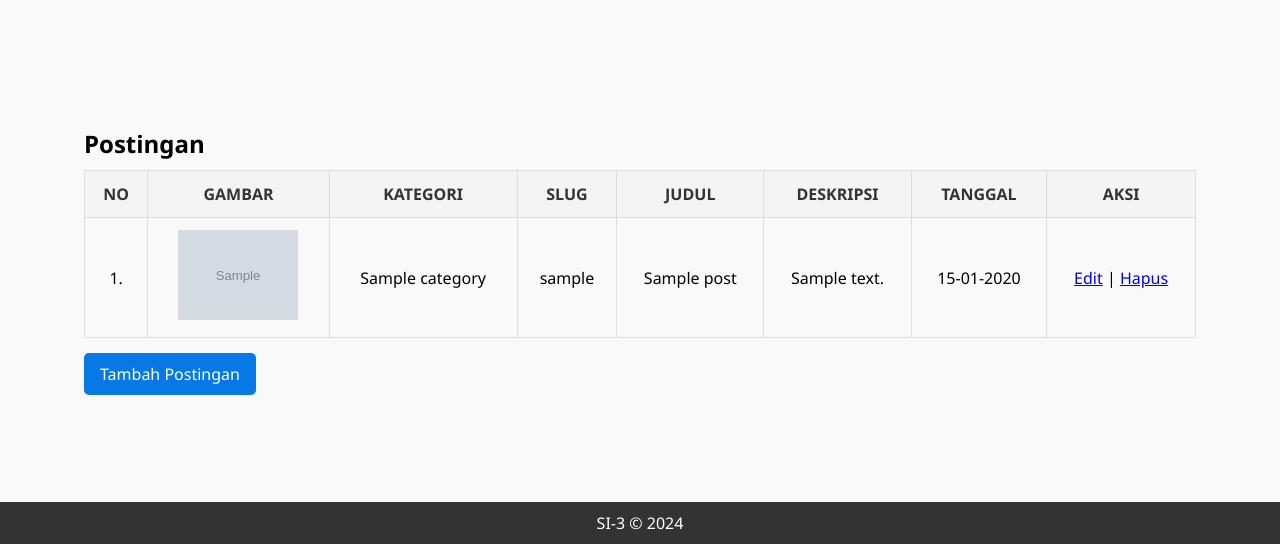
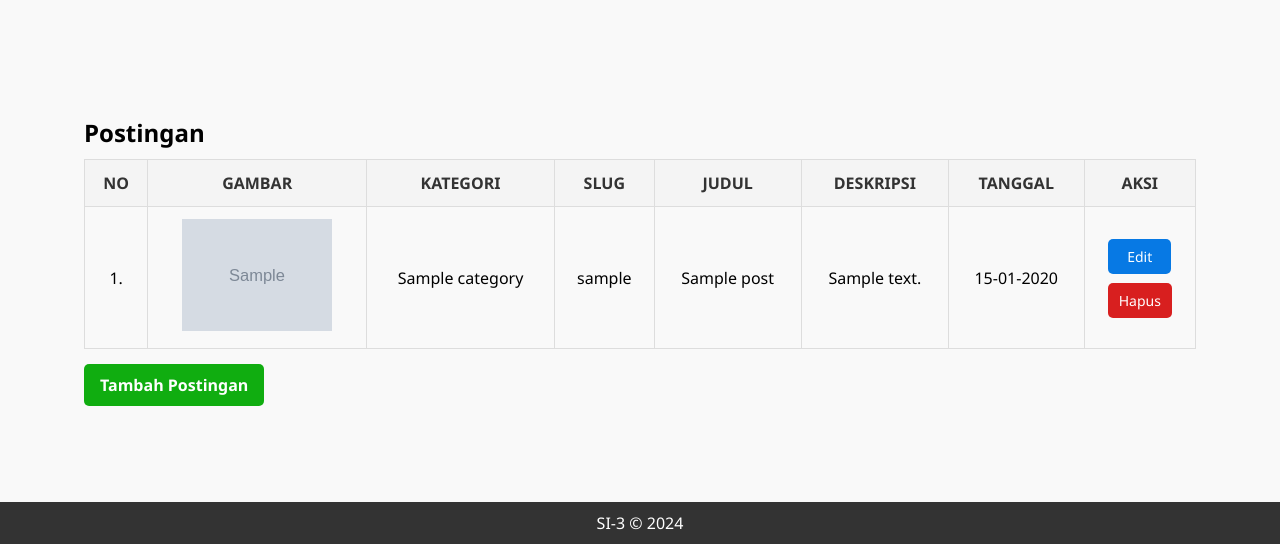
Before and after one commit to handikatriarlan/cerita-si3, a PHP site: page /post.php in a window 1280 px wide. Shown: the part 256-800 px from the top of the page. Run offline with PHP 8.4, Linux system fonts and the light colour scheme; the visitor is signed in with stand-in values (Sample User, id 1); tables that the repository leaves empty or names only in its code hold one stand-in row (values such as "Sample post"); grey boxes marked "Sample" are stand-in pictures.

Commit message:
add styling

```diff
--- a/album.php
+++ b/album.php
@@ -53,8 +53,10 @@ $result = $conn->query($sql);
                 }
                 echo   "</td>
                         <td>
-                        <a href='edit_album.php?id={$row['album_id']}'>Edit</a> |
-                            <a href='album.php?delete={$row['album_id']}' onclick='return confirm(\"Apakah Anda yakin ingin menghapus album ini?\")'>Hapus</a>
+                        <a class='button-edit' href='edit_album.php?id={$row['album_id']}'>Edit</a>
+                        <br>
+                        <br>
+                        <a class='button-delete' href='album.php?delete={$row['album_id']}' onclick='return confirm(\"Apakah Anda yakin ingin menghapus album ini?\")'>Hapus</a>
                         </td>
                         </tr>";
                 $number++;
--- a/assets/css/style.css
+++ b/assets/css/style.css
@@ -116,8 +116,14 @@ footer {
     font-size: 14px;
     width: 100%;
     box-sizing: border-box;
+}
+
+.form-section textarea {
+    font-family: 'Segoe UI', Tahoma, Geneva, Verdana, sans-serif;
     resize: none;
+    height: 200px;
 }
+
 
 .form-section input[type="submit"] {
     padding: 10px;
@@ -201,9 +207,10 @@ footer {
 .button {
     float: left;
     padding: 10px 16px;
+    font-weight: 600;
     font-size: 16px;
     color: #fff;
-    background-color: #0779e4;
+    background-color: #10ad10;
     border-radius: 5px;
     text-decoration: none;
     margin-top: 15px;
@@ -211,7 +218,35 @@ footer {
 }
 
 .button:hover {
+    background-color: #0b6d0b;
+}
+
+.button-edit {
+    padding: 8px 19px;
+    font-size: 14px;
+    color: #fff;
+    background-color: #0779e4;
+    border-radius: 5px;
+    text-decoration: none;
+    transition: background-color 0.3s ease;
+}
+
+.button-edit:hover {
     background-color: #0251a5;
+}
+
+.button-delete {
+    padding: 8px 11px;
+    font-size: 14px;
+    color: #fff;
+    background-color: #d81f1f;
+    border-radius: 5px;
+    text-decoration: none;
+    transition: background-color 0.3s ease;
+}
+
+.button-delete:hover {
+    background-color: #bc1919;
 }
 
 table {
@@ -236,6 +271,6 @@ table th {
 }
 
 td img {
-    max-width: 120px;
-    max-height: 120px;
+    max-width: 150px;
+    max-height: 150px;
 }
--- a/category.php
+++ b/category.php
@@ -66,8 +66,10 @@ if (isset($_GET['delete'])) {
                 <td>{$row['cat_name']}</td>
                 <td>{$row['cat_text']}</td>
                 <td>
-                <a href='edit_category.php?id={$row['cat_id']}'>Edit</a> |
-                <a href='category.php?delete={$row['cat_id']}' onclick='return confirm(\"Apakah Anda yakin ingin menghapus kategori ini? Menghapus kategori ini juga berarti menghapus seluruh data postingan apabila postingan tersebut terhubung dengan kategori ini.\")'>Hapus</a>
+                <a class='button-edit' href='edit_category.php?id={$row['cat_id']}'>Edit</a>
+                <br>
+                <br>
+                <a class='button-delete' href='category.php?delete={$row['cat_id']}' onclick='return confirm(\"Apakah Anda yakin ingin menghapus kategori ini? Menghapus kategori ini juga berarti menghapus seluruh data postingan apabila postingan tersebut terhubung dengan kategori ini.\")'>Hapus</a>
                 </td>
                 </tr>";
                 $number++;
--- a/edit_album.php
+++ b/edit_album.php
@@ -30,13 +30,14 @@ if (isset($_POST['update_album'])) {
 }
 ?>
 
-
+<div class="form-section">
     <h2>Edit Album</h2>
     <form method="POST" action="">
         <label for="album_title">Nama Album:</label>
         <input type="text" id="album_title" name="album_title" value="<?php echo $album['album_title']; ?>" required>
         <input type="submit" name="update_album" value="Perbarui">
     </form>
+</div>
 
 <?php
 $content = ob_get_clean();
--- a/edit_category.php
+++ b/edit_category.php
@@ -33,6 +33,7 @@ if (isset($_POST['submit'])) {
 }
 ?>
 
+<div class="form-section">
     <h2>Edit Kategori</h2>
     <form method="POST" action="">
         <label for="cat_name">Nama Kategori:</label>
@@ -41,6 +42,7 @@ if (isset($_POST['submit'])) {
         <textarea id="cat_text" name="cat_text" required><?php echo $row['cat_text']; ?></textarea>
         <input type="submit" name="submit" value="Perbarui">
     </form>
+</div>
 
 <?php
 $content = ob_get_clean();
--- a/edit_post.php
+++ b/edit_post.php
@@ -55,7 +55,7 @@ if (isset($_POST['update_post'])) {
 }
 ?>
 
-
+<div class="form-section">
     <h2>Edit Postingan</h2>
     <form method="POST" action="" enctype="multipart/form-data">
         <label for="post_id_cat">Kategori:</label>
@@ -85,12 +85,14 @@ if (isset($_POST['update_post'])) {
             <p>Foto saat ini:</p>
             <img src="<?php echo "assets/images/" . $post['photo_file']; ?>" style="max-width: 200px; max-height: 200px;">
         <?php } ?>
+        <br>
         <label for="photo_file">Upload foto baru:</label>
         <input type="file" id="photo_file" name="photo_file" accept="image/jpeg, image/png, image/gif">
         <label for="photo_title">Judul Foto:</label>
         <input type="text" id="photo_title" name="photo_title" value="<?php echo $post['photo_title']; ?>" required>
         <input type="submit" name="update_post" value="Perbarui">
     </form>
+</div>
 
 <?php
 $content = ob_get_clean();
--- a/index.php
+++ b/index.php
@@ -27,7 +27,7 @@ if ($result->num_rows > 0) {
         echo "</div>";
     }
 } else {
-    echo "Tidak ada kegiatan yang ditemukan.";
+    echo "No activities found.";
 }
 
 $content = ob_get_clean();
--- a/post.php
+++ b/post.php
@@ -64,8 +64,10 @@ $result = $conn->query($sql_select);
                 <td>{$row['post_text']}</td>
                         <td>{$formatted_date}</td>
                         <td>
-                        <a href='edit_post.php?id={$row['post_id']}'>Edit</a> |
-                        <a href='post.php?delete={$row['post_id']}' onclick='return confirm(\"Apakah Anda yakin ingin menghapus postingan ini? Menghapus postingan ini juga berarti menghapus album dan foto yang terdapat di dalamnya.\")'>Hapus</a>
+                        <a class='button-edit' href='edit_post.php?id={$row['post_id']}'>Edit</a>
+                        <br>
+                        <br>
+                        <a class='button-delete' href='post.php?delete={$row['post_id']}' onclick='return confirm(\"Apakah Anda yakin ingin menghapus postingan ini? Menghapus postingan ini juga berarti menghapus album dan foto yang terdapat di dalamnya.\")'>Hapus</a>
                         </td>
                         </tr>";
                         $number++;
```
Lines whose indentation alone changed are shown as unchanged.
